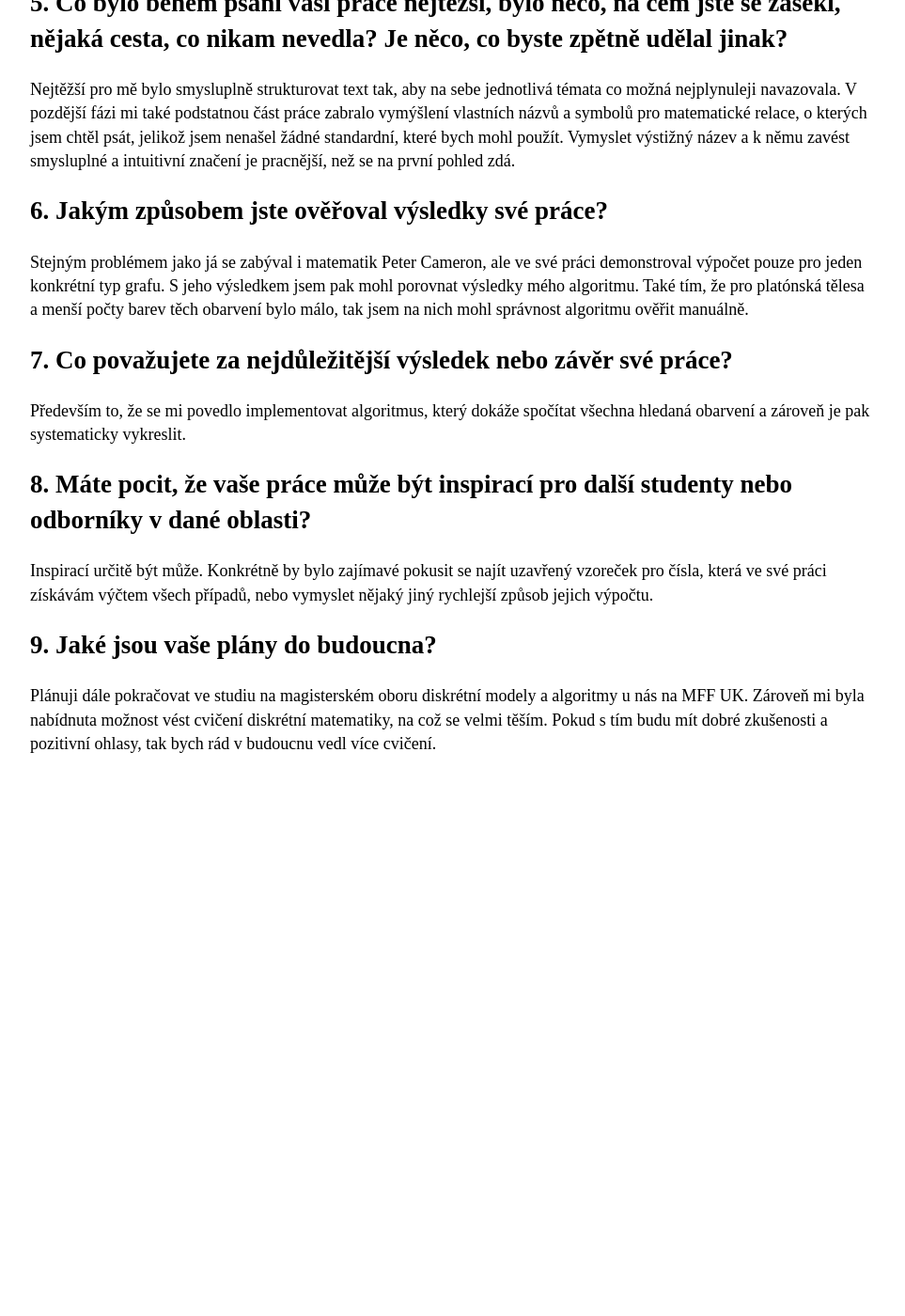
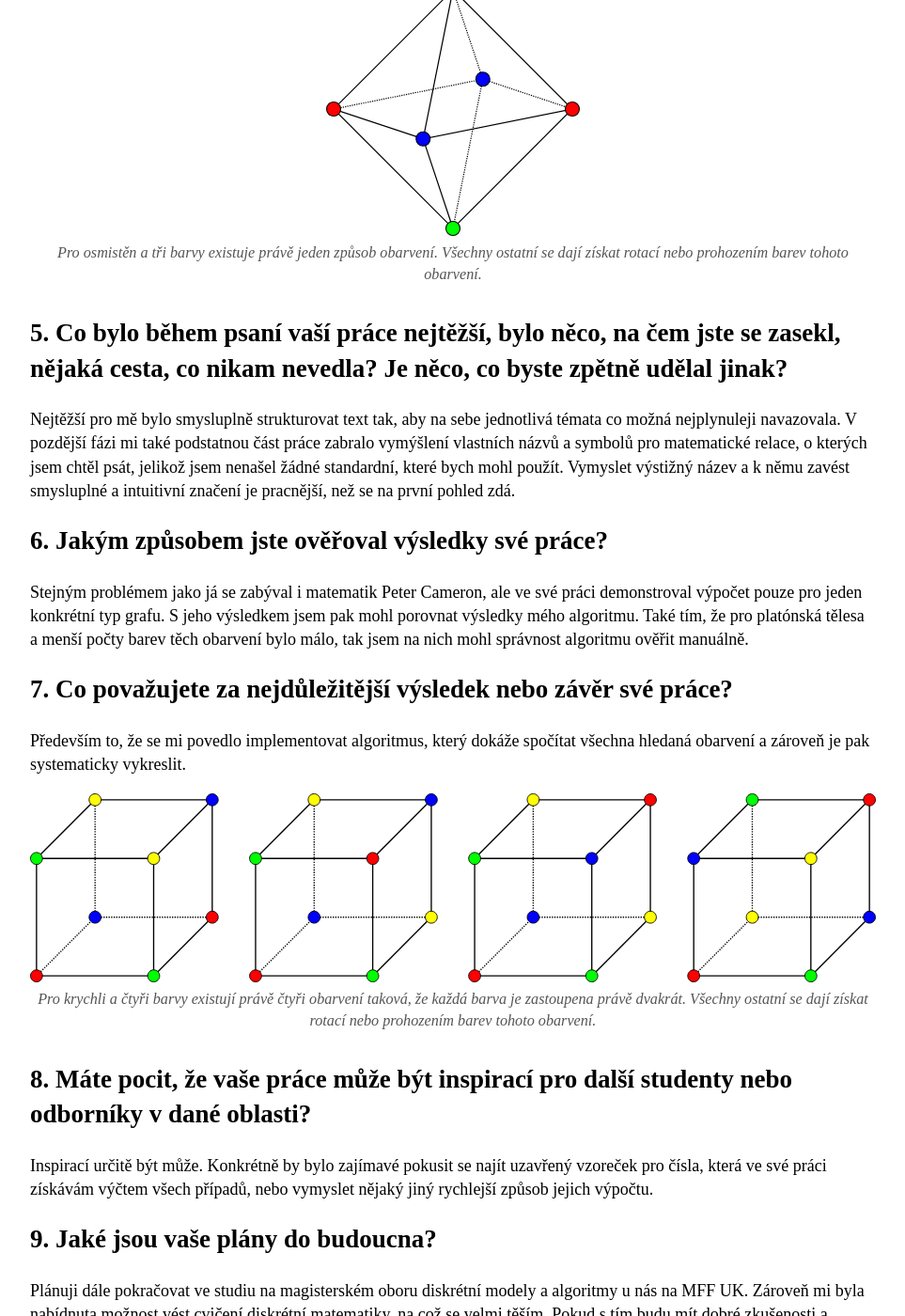
Before and after one commit to hartmaj2/hartmaj2.github.io, a Jekyll site: the page built from _posts/2025-07-18-post.md, in a window 1280 px wide and 1400 px high, scrolled down 2848 px. Shown: the whole window at 94% size, without its empty margins (158-1121 px from the left). Built offline with Jekyll 4.4.1, drawn with Linux system fonts in a browser that asks for light colours; before the commit the page ends 3670 px from its top, so only the background shows below that.

```diff
--- a/_posts/2025-07-18-post.md
+++ b/_posts/2025-07-18-post.md
@@ -45,14 +45,25 @@ Obrázek molekuly bílého fosforu.
 ## 4. S jakými technologiemi jste pracoval, jaké metody jste využíval, a proč zrovna tyto?
 Jelikož mi nešlo o rychlost běhu, ani o škálovatelnost mých programů, tak pro mě byl jasnou volbou Python. Konkrétně jsem pracoval především s knihovnou SageMath, která nabízí například funkce užitečné pro výpočty a vizualizace v oblasti teorie grafů. Také se mi hodily funkce pro práci s polynomy a algebraickými grupami. To ale není zdaleka vše, co knihovna SageMath poskytuje.
 
+<figure>
+  <img src="/Resources/mff_rozhovor/octahedron.svg" style="width: 30%;">
+  <figcaption>Pro osmistěn a tři barvy existuje právě jeden způsob obarvení. Všechny ostatní se dají získat rotací nebo prohozením barev tohoto obarvení.</figcaption>
+</figure>
+
 ## 5. Co bylo během psaní vaší práce nejtěžší, bylo něco, na čem jste se zasekl, nějaká cesta, co nikam nevedla? Je něco, co byste zpětně udělal jinak?
 Nejtěžší pro mě bylo smysluplně strukturovat text tak, aby na sebe jednotlivá témata co možná nejplynuleji navazovala. V pozdější fázi mi také podstatnou část práce zabralo vymýšlení vlastních názvů a symbolů pro matematické relace, o kterých jsem chtěl psát, jelikož jsem nenašel žádné standardní, které bych mohl použít. Vymyslet výstižný název a k němu zavést smysluplné a intuitivní značení je pracnější, než se na první pohled zdá.
+
 ## 6. Jakým způsobem jste ověřoval výsledky své práce?
 Stejným problémem jako já se zabýval i matematik Peter Cameron, ale ve své práci demonstroval výpočet pouze pro jeden konkrétní typ grafu. S jeho výsledkem jsem pak mohl porovnat výsledky mého algoritmu. Také tím, že pro platónská tělesa a menší počty barev těch obarvení bylo málo, tak jsem na nich mohl správnost algoritmu ověřit manuálně.
 
 ## 7. Co považujete za nejdůležitější výsledek nebo závěr své práce?
 Především to, že se mi povedlo implementovat algoritmus, který dokáže spočítat všechna hledaná obarvení a zároveň je pak systematicky vykreslit.
 
+<figure>
+  <img src="/Resources/mff_rozhovor/cubes.svg" style="width: 100%;">
+  <figcaption>Pro krychli a čtyři barvy existují právě čtyři obarvení taková, že každá barva je zastoupena právě dvakrát. Všechny ostatní se dají získat rotací nebo prohozením barev tohoto obarvení.</figcaption>
+</figure>
+
 ## 8. Máte pocit, že vaše práce může být inspirací pro další studenty nebo odborníky v dané oblasti?
 Inspirací určitě být může. Konkrétně by bylo zajímavé pokusit se najít uzavřený vzoreček pro čísla, která ve své práci získávám výčtem všech případů, nebo vymyslet nějaký jiný rychlejší způsob jejich výpočtu.
 
```
Also changed, not shown: Resources/mff_rozhovor/cubes.svg (added), Resources/mff_rozhovor/octahedron.svg (added).
